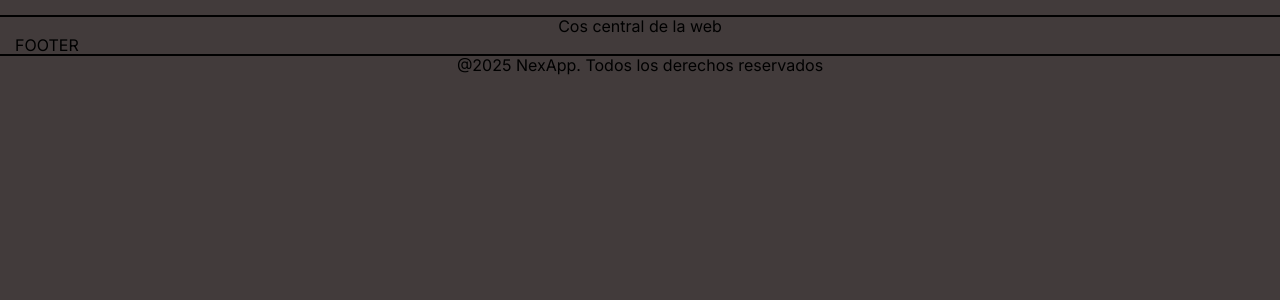
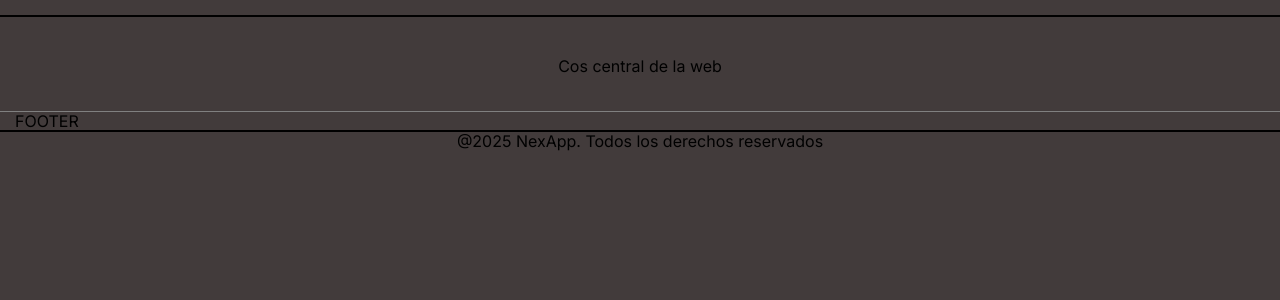
Before and after one commit to KMoran00/ACTS_2DAW, a PHP site: page / in a window 1280 px wide. Shown: the part 113-413 px from the top of the page. Run offline with PHP 8.4, Linux system fonts and the light colour scheme; some libraries are stand-ins or nearby versions.

Commit message:
hr del medio

```diff
--- a/DIW/HF_WEB_MAQUETACIO/css/estilsmeus.css
+++ b/DIW/HF_WEB_MAQUETACIO/css/estilsmeus.css
@@ -52,6 +52,12 @@ header {
 
     margin-top: 30px;
 }
+/*--------------------MAIN--------------------------*/
+main{
+    margin-top: 40px;
+    margin-bottom: 35px;
+
+}
 
 /*--------------------EFECTES/CONFIG--------------------------*/
 
@@ -80,7 +86,11 @@ header {
     height: 2px;
     background-color: black;
 }
-
+.hrFinoMig{
+    border: none;
+    height: 1px;
+    background-color: grey;
+}
 /* ------------ESTILS PER A LES COLUMNES---------- */
 
 .colCentre {
--- a/DIW/HF_WEB_MAQUETACIO/index.html
+++ b/DIW/HF_WEB_MAQUETACIO/index.html
@@ -81,6 +81,7 @@
                 </div>
             </div>
         </main>
+        <hr class="hrFinoMig">
         <!-- Footer -->
         <footer>
             <div class="container-fluid">
```
